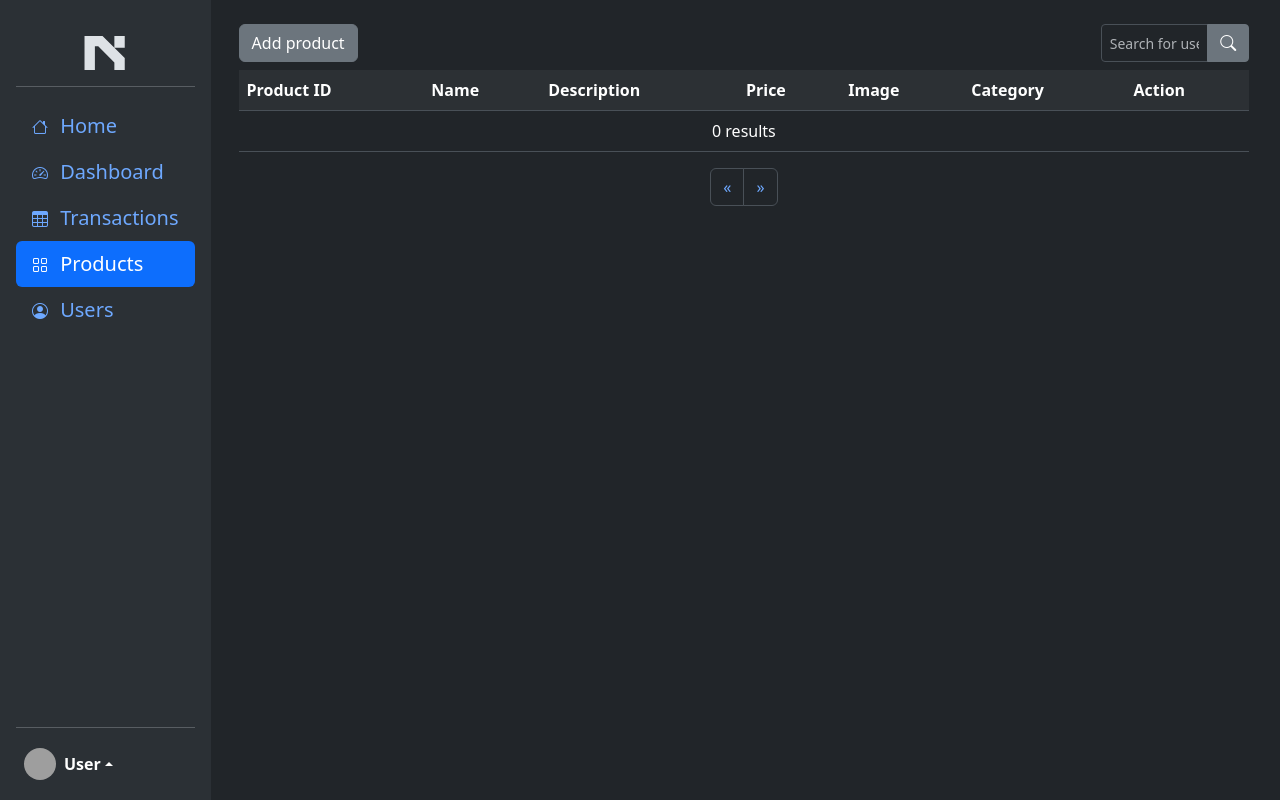
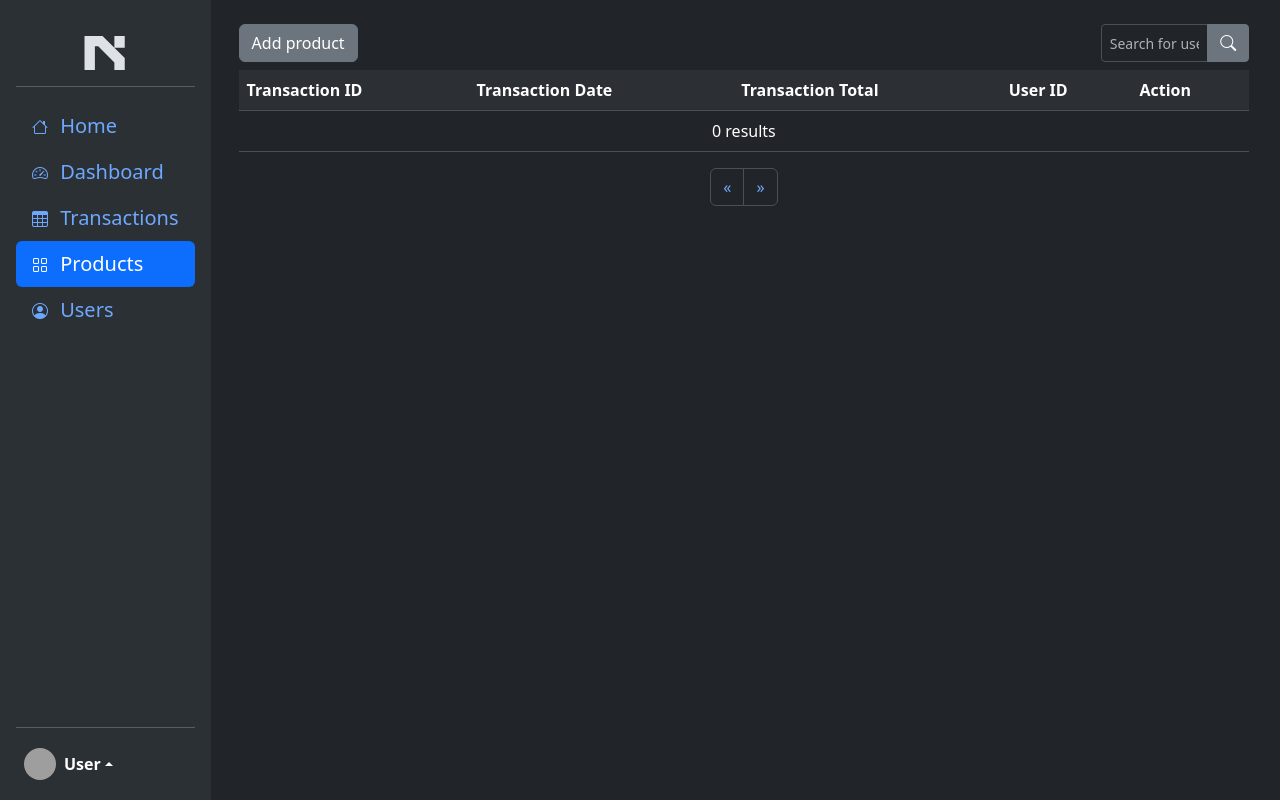
Before and after one commit to wickidie/web-kb2-main, a PHP site: page /transactions.php in a window 1280 px wide. Run offline with PHP 8.4, Linux system fonts and the light colour scheme; the visitor is signed in with stand-in values (Sample User, id 1); data that the repository does not hold is empty; grey boxes are pictures that could not be loaded.

Commit message:
transReadFix

```diff
--- a/php/products.php
+++ b/php/products.php
@@ -184,11 +184,13 @@
                                         // echo "<td>" . $row['product_img'] . "</td>";
                                         // echo "<td>" . "<img src='https://github.com/wickidie/web-kb2-main/blob/imgProd/asset/" . $row['product_img'] . "' class='rounded' wdith='30px' height='30px'</td>";
                                         // echo "<td>" . "<img src='https://github.com/wickidie/web-kb2-main/blob/imgProd/asset/prod01.jpg' class='rounded' wdith='30px' height='30px'</td>";
-                                        echo "<td>" . "<img src='https://raw.githubusercontent.com/wickidie/web-kb2-main/imgProd/asset/" . $row['product_img'] . "' class=' rounded' width='30px' height='30px'". "</td>";
+                                        echo "<td>" . "<img src='https://raw.githubusercontent.com/wickidie/web-kb2-main/master/asset/" . $row['product_img'] . "' class=' rounded' width='30px' height='30px'". "</td>";
                                         echo "<td>" . $row['product_category'] . "</td>";
                                         echo "<td>
                                         <a href='product-detail.php?product_id=" . $row["product_id"] . "'>
                                         <i class='bi bi-file-earmark-person-fill'></i></a> &nbsp;
+                                        <a href='transactions-add.php?product_id=" . $row["product_id"] . "'>
+                                        <i class='bi bi-cart'></i></a> &nbsp;
                                         <a href='product-update-form.php?product_id=" . $row["product_id"] . "'>
                                         <i class='bi bi-pencil-square'></i></a> &nbsp;
                                         <a href='product-delete.php?product_id=" . $row['product_id'] . "'>
--- a/php/transactions.php
+++ b/php/transactions.php
@@ -127,19 +127,17 @@
                     <table class="table table-hover table-striped" id="myTable">
                         <thead">
                             <tr>
-                                <th scope="col">Product ID</th>
-                                <th scope="col">Name</th>
-                                <th scope="col">Description</th>
-                                <th scope="col">Price</th>
-                                <th scope="col">Image</th>
-                                <th scope="col">Category</th>
+                                <th scope="col">Transaction ID</th>
+                                <th scope="col">Transaction Date</th>
+                                <th scope="col">Transaction Total</th>
+                                <th scope="col">User ID</th>
                                 <th scope="col">Action</th>
                             </tr>
                             </thead>
                             <?php
                                 $items_per_page = 10;
                                 $search_value = '';
-                                $sql = "SELECT product_id, product_name, product_description, product_price, product_img, product_category FROM products";
+                                $sql = "SELECT transaction_id, transaction_date, transaction_total, user_id FROM transactions";
                                 $result = mysqli_query($conn, $sql);
                                 $rows = mysqli_num_rows($result);
 
@@ -149,19 +147,19 @@
                                 if (isset($_GET['search'])) {
                                     $search_value = $_GET['search'];
                                     if (!empty($_GET['search'])) {
-                                        $sql = "SELECT * FROM products where product_name like '%$search_value%' LIMIT $offset, $items_per_page";
+                                        $sql = "SELECT * FROM transactions where transaction_date like '%$search_value%' LIMIT $offset, $items_per_page";
                                         $result = mysqli_query($conn, $sql);
-                                        $sql = "SELECT * FROM products where product_name like '%$search_value%'";
+                                        $sql = "SELECT * FROM transactions where transaction_date like '%$search_value%'";
                                         $result_total = mysqli_query($conn, $sql);
                                         $rows = mysqli_num_rows($result_total);
                                     }else{
                                         // echo "Empty ";
-                                        $sql = "SELECT product_id, product_name, product_description, product_price, product_img, product_category FROM products WHERE 1 LIMIT $offset, $items_per_page";
+                                        $sql = "SELECT transaction_id, transaction_date, transaction_total, user_id FROM transactions WHERE 1 LIMIT $offset, $items_per_page";
                                         $result = mysqli_query($conn, $sql);
                                     }
                                 }else{
                                     // echo "Start ";
-                                    $sql = "SELECT product_id, product_name, product_description, product_price, product_img, product_category FROM products WHERE 1 LIMIT $offset, $items_per_page";
+                                    $sql = "SELECT transaction_id, transaction_date, transaction_total, user_id FROM transactions WHERE 1 LIMIT $offset, $items_per_page";
                                     $result = mysqli_query($conn, $sql);
                                 }
 
@@ -180,19 +178,17 @@
                                     while($row = mysqli_fetch_assoc($result)) {
                                         echo "<tr>";
                                         $c++;
-                                        echo "<td>" . $row['product_id'] . "</td>";
+                                        echo "<td>" . $row['transaction_id'] . "</td>";
                                         // echo "<td>" . "<img src='https://www.w3schools.com/w3css/" . $row['avatar'] . "' class=' rounded' width='30px' height='30px'". "</td>";
-                                        echo "<td>" . $row['product_name'] . "</td>";
-                                        echo "<td>" . $row['product_description'] . "</td>";
-                                        echo "<td>" . $row['product_price'] . "</td>";
-                                        echo "<td>" . $row['product_img'] . "</td>";
-                                        echo "<td>" . $row['product_category'] . "</td>";
+                                        echo "<td>" . $row['transaction_date'] . "</td>";
+                                        echo "<td>" . $row['transaction_total'] . "</td>";
+                                        echo "<td>" . $row['user_id'] . "</td>";
                                         echo "<td>
-                                        <a href='product-detail.php?product_name=" . $row["product_name"] . "'>
+                                        <a href='product-detail.php?transaction_id=" . $row["transaction_id"] . "'>
                                         <i class='bi bi-file-earmark-person-fill'></i></a> &nbsp;
-                                        <a href='productEdit-form.php?product_name=" . $row["product_name"] . "'>
+                                        <a href='productEdit-form.php?transaction_id=" . $row["transaction_id"] . "'>
                                         <i class='bi bi-pencil-square'></i></a> &nbsp;
-                                        <a href='product-delete.php?product_name=" . $row['product_name'] . "'>
+                                        <a href='product-delete.php?transaction_id=" . $row['transaction_id'] . "'>
                                         <i class='bi bi-trash-fill'></i></a></td>";
                                         echo "<tr>";
                                     }
```
Also changed, not shown: db/populate-table-products.sql (+4 -4 lines), php/transactions-add.php (added, +37 -0 lines).
